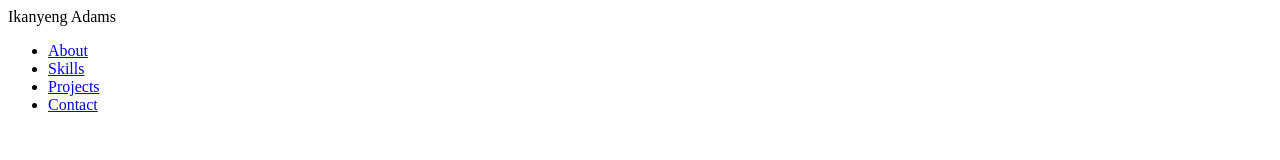
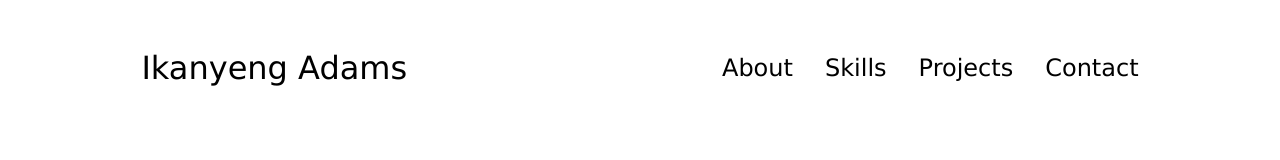
Before and after one commit to IkanyengAdams/IKAADA488_BCL2401_GroupB_Ikanyeng-Adams_CDV05, a plain HTML site: page index.html in a window 1280 px wide. Drawn offline with Linux system fonts and the light colour scheme.

Commit message:
created and styled the desktop nav

```diff
--- a/index.html
+++ b/index.html
@@ -8,7 +8,7 @@
   <link rel="stylesheet" href="mediaQueries.css">
 </head>
 <body>
-  <nav id="desktop-nav"></nav>
+  <nav id="desktop-nav">
   <div class="logo">Ikanyeng Adams</div>
   <div>
     <ul class="nav-links">
@@ -18,6 +18,7 @@
       <li><a href="#contact">Contact</a></li>
     </ul>
   </div>
+</nav>
   <script src="scripts.js"></script>
 </body>
 </html>
--- a/style.css
+++ b/style.css
@@ -0,0 +1,62 @@
+/* General styling*/
+
+* {
+  margin: 0;
+  padding: 0;;
+}
+
+body {
+  font-family: Verdana, Geneva, Tahoma, sans-serif;
+}
+
+html {
+  scroll-behavior: smooth;
+}
+
+p{
+  color: rgb(85, 85, 85);
+}
+
+/* TRANSITION */
+
+a,
+.btn {
+  transition: all 300ms ease;
+}
+
+/* DESKTOP NAV */
+
+nav,
+.nav-links {
+  display: flex;
+  gap: 2rem;
+  list-style: none;
+  font-size: 1.5rem;
+}
+
+nav {
+  justify-content: space-around;
+  align-items: center;
+  height: 17vh;
+}
+
+a {
+  color: black;
+  text-decoration: none;
+  text-decoration-color: white;
+}
+
+a:hover {
+  color: grey;
+  text-decoration: underline;
+  text-underline-offset: 1rem;
+  text-decoration-color: rgb(181, 181, 181);
+}
+
+.logo {
+  font-size: 2rem;
+}
+
+.logo:hover {
+  cursor: default;
+}
```
